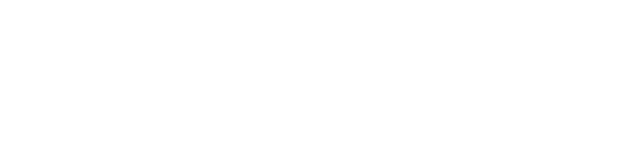
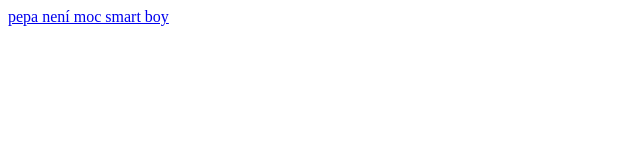
Before and after one commit to pslib-cz/2022l3web-pppp-FrantisekSima, a plain HTML site: page index.html in a window 1280 px wide. Shown: the whole page, without its empty margins (0-640 px from the left). Drawn offline with Linux system fonts and the light colour scheme.

```diff
--- a/index.html
+++ b/index.html
@@ -7,6 +7,6 @@
     <title>Document</title>
 </head>
 <body>
-    <a href="fwsjkvfg"></a>
+    <a href="fwsjkvfg">pepa není moc smart boy</a>
 </body>
 </html>
```
